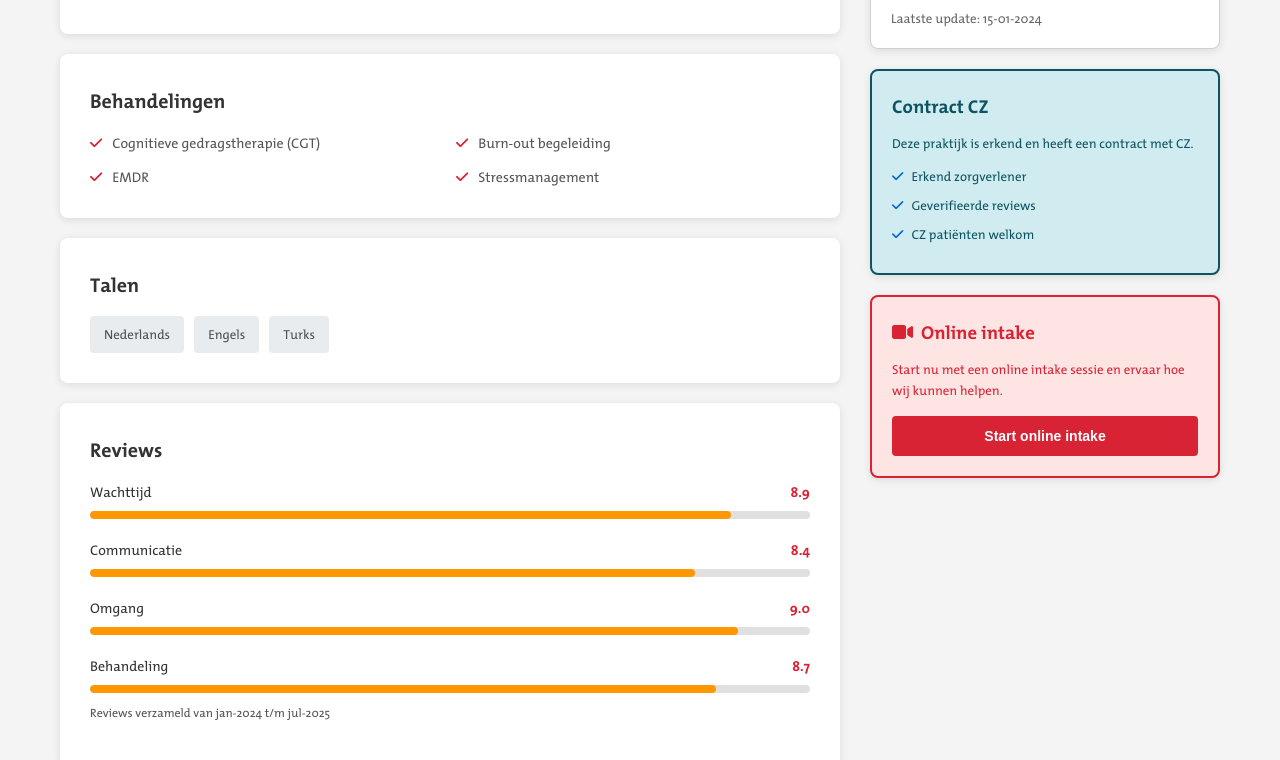
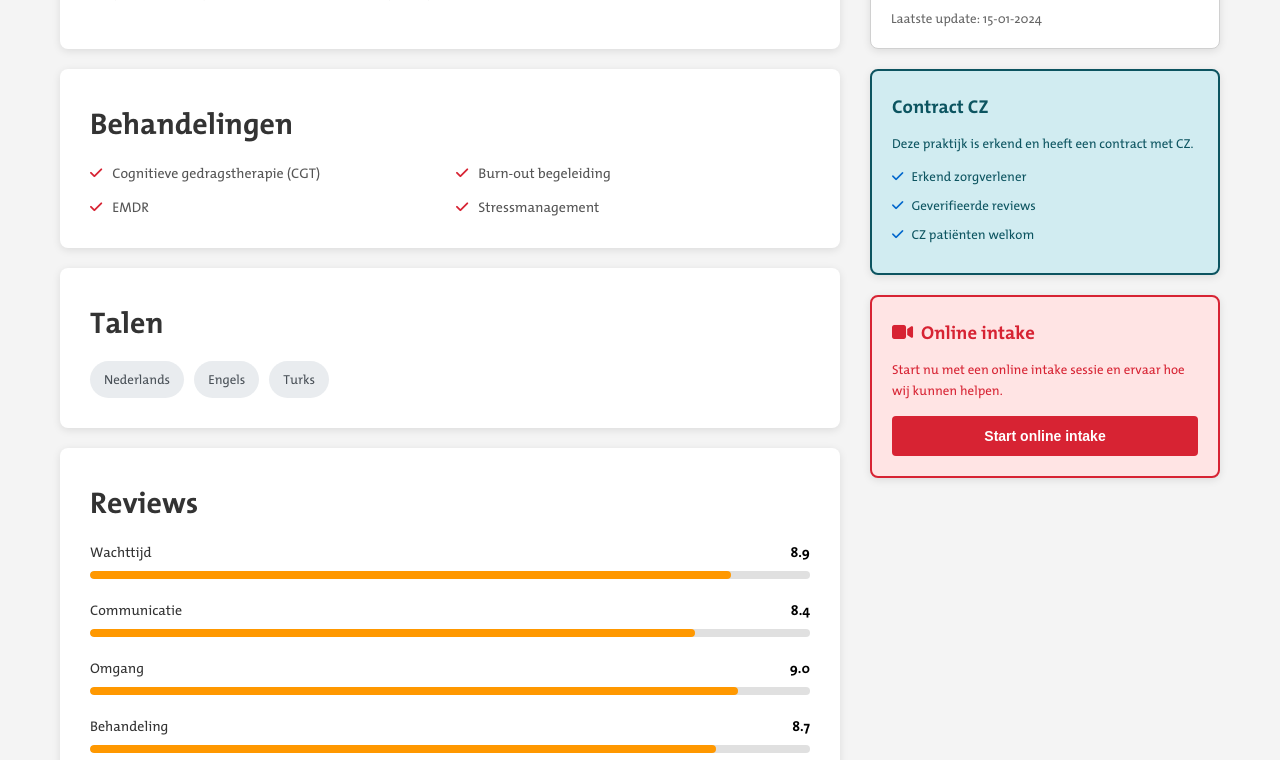
Before and after one commit to LoukKuppen/CZ_Zorgvinder, a plain HTML site: page index.html in a window 1280 px wide. Shown: the part 696-1456 px from the top of the page. Drawn offline with Linux system fonts and the light colour scheme.

Commit message:
CSS changes

```diff
--- a/css/style.css
+++ b/css/DetailPage.css
@@ -254,7 +254,7 @@ h1, h2, h3, h4, h5, h6 {
 }
 
 .content-card h2 {
-    font-size: 20px;
+    font-size: 30px;
     margin-bottom: 15px;
     color: #333;
 }
@@ -358,7 +358,7 @@ h1, h2, h3, h4, h5, h6 {
 .language-tag {
     padding: 8px 14px;
     background-color: #e9ecef;
-    border-radius: 4px;
+    border-radius: 50px;
     font-size: 13px;
     color: #495057;
 }
@@ -384,7 +384,7 @@ h1, h2, h3, h4, h5, h6 {
 }
 
 .review-score {
-    color: #d72333;
+    color: #000000;
     font-weight: bold;
 }
 
--- a/index.html
+++ b/index.html
@@ -4,7 +4,7 @@
     <meta charset="UTF-8">
     <meta name="viewport" content="width=device-width, initial-scale=1.0">
     <title>CZ Zorgvinder Detail v2</title>
-    <link rel="stylesheet" href="css/style.css">
+    <link rel="stylesheet" href="css/DetailPage.css">
     <link rel="stylesheet" href="https://cdnjs.cloudflare.com/ajax/libs/font-awesome/6.4.0/css/all.min.css">
 </head>
 <body>
```
